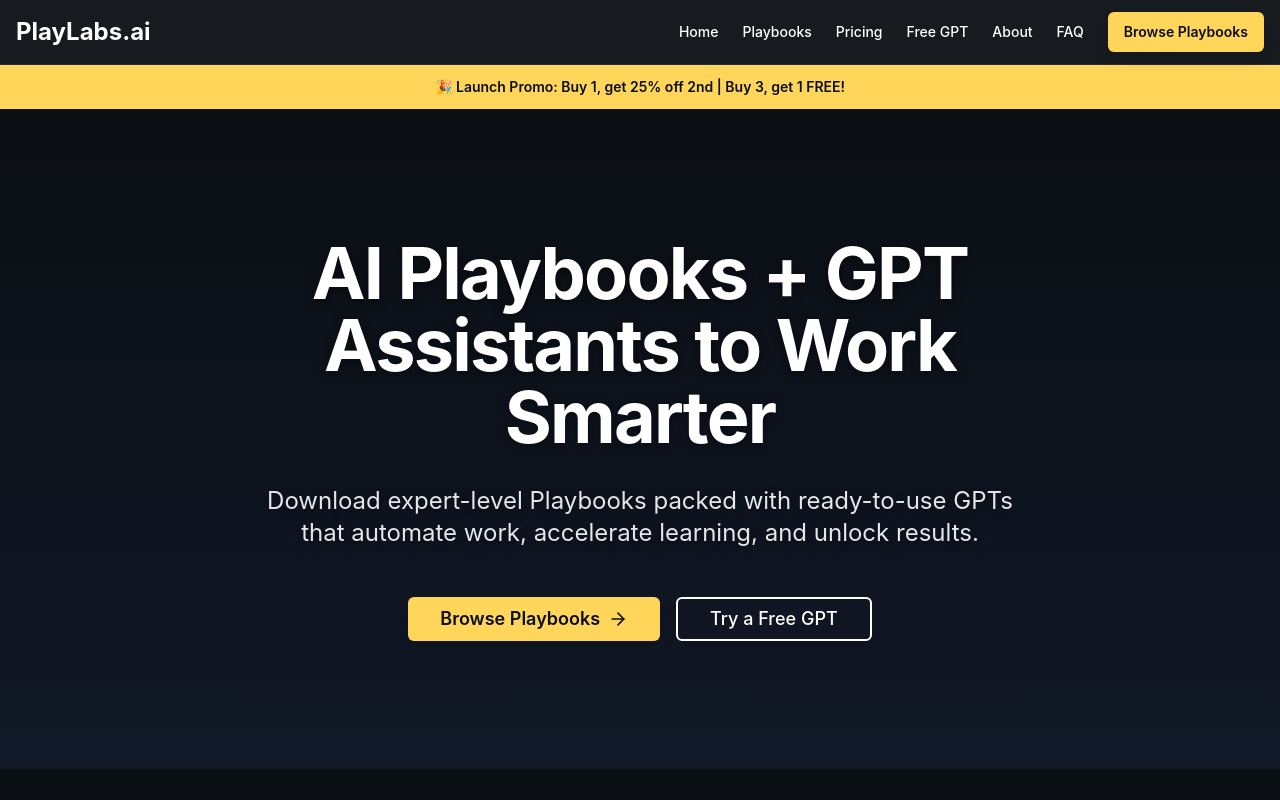
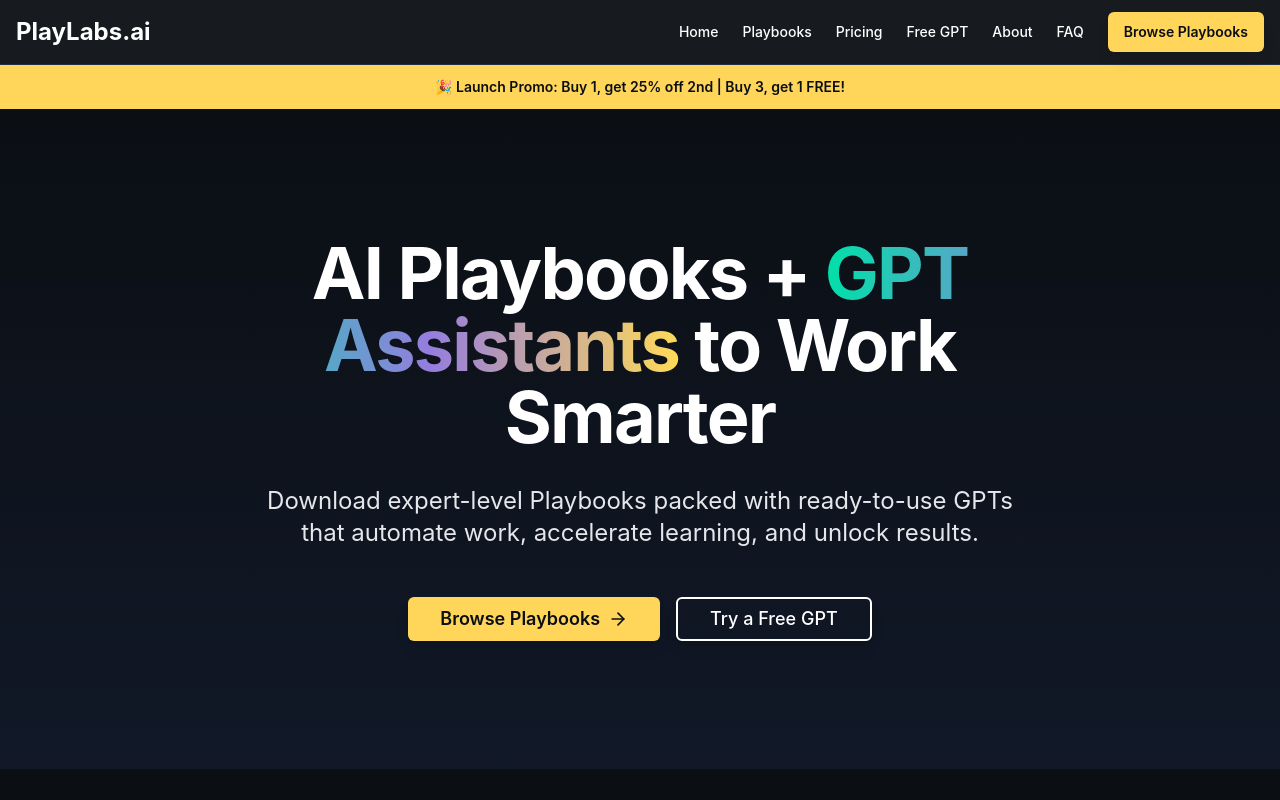
Before and after one commit to mlepicier/mlepicier-pl-adora, a React (Vite) app: page / in a window 1280 px wide. Shown: the top 800 px of the page. Built offline with nearby package versions, Linux system fonts and the light colour scheme.

Commit message:
feat: Update color variables for enhanced theming and adjust float animation duration for improved performance

```diff
--- a/src/index.css
+++ b/src/index.css
@@ -24,6 +24,12 @@
     --input: 217.2 32.6% 15%;
     --ring: 212.7 26.8% 83.9%;
     --radius: 0.5rem;
+    --productivity: 165 100% 44%;
+    --self-development: 255 59% 68%;
+    --finance: 47 100% 67%;
+    --fitness: 0 100% 63%;
+    --cooking: 30 100% 62%;
+    --travel: 220 100% 50%;
   }
 
   .dark {
--- a/src/pages/Home.tsx
+++ b/src/pages/Home.tsx
@@ -17,10 +17,10 @@
       <section className="bg-gradient-to-b from-[#0B0F14] to-gray-900 text-white py-20 md:py-32 overflow-hidden">
         <div className="container px-4">
           <div className="max-w-4xl mx-auto text-center space-y-8 animate-fade-in-up">
-            <h1 className="text-5xl md:text-7xl font-bold tracking-tight text-glow">
-              AI Playbooks + GPT Assistants to Work Smarter
+            <h1 className="text-5xl md:text-7xl font-bold tracking-tight">
+              AI Playbooks + <span className="text-transparent bg-clip-text bg-gradient-to-r from-[hsl(var(--productivity))] via-[hsl(var(--self-development))] to-[hsl(var(--finance))]">GPT Assistants</span> to Work Smarter
             </h1>
-            <p className="text-xl md:text-2xl text-gray-200 max-w-3xl mx-auto text-glow">
+            <p className="text-xl md:text-2xl text-gray-200 max-w-3xl mx-auto">
               Download expert-level Playbooks packed with ready-to-use GPTs that automate work,
               accelerate learning, and unlock results.
             </p>
--- a/tailwind.config.js
+++ b/tailwind.config.js
@@ -100,7 +100,7 @@
         "accordion-up": "accordion-up 0.2s ease-out",
         "fade-in-up": "fade-in-up 0.6s ease-out",
         "pulse-glow": "pulse-glow 2s ease-in-out infinite",
-        "float": "float 15s ease-in-out infinite"
+        "float": "float 6s ease-in-out infinite"
       },
     },
   },
```
